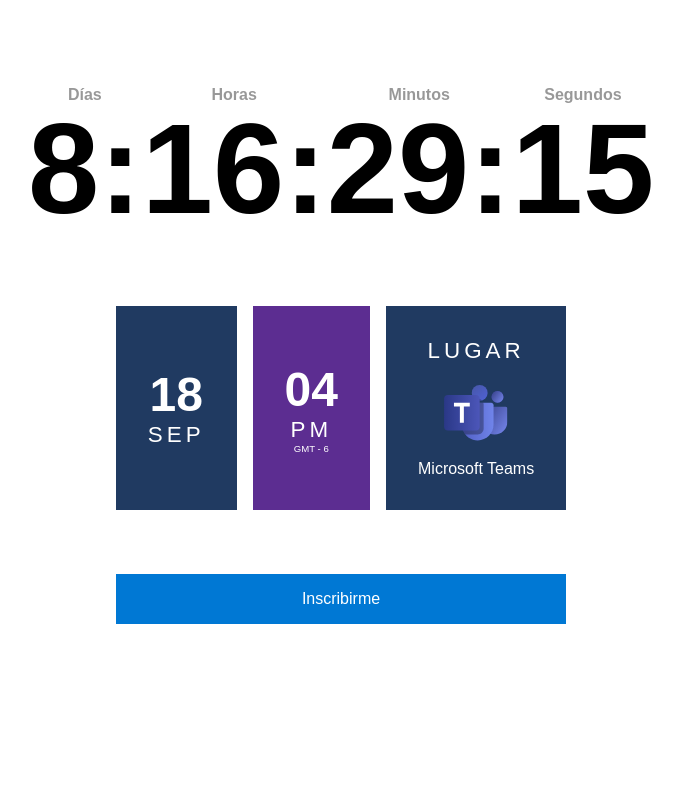
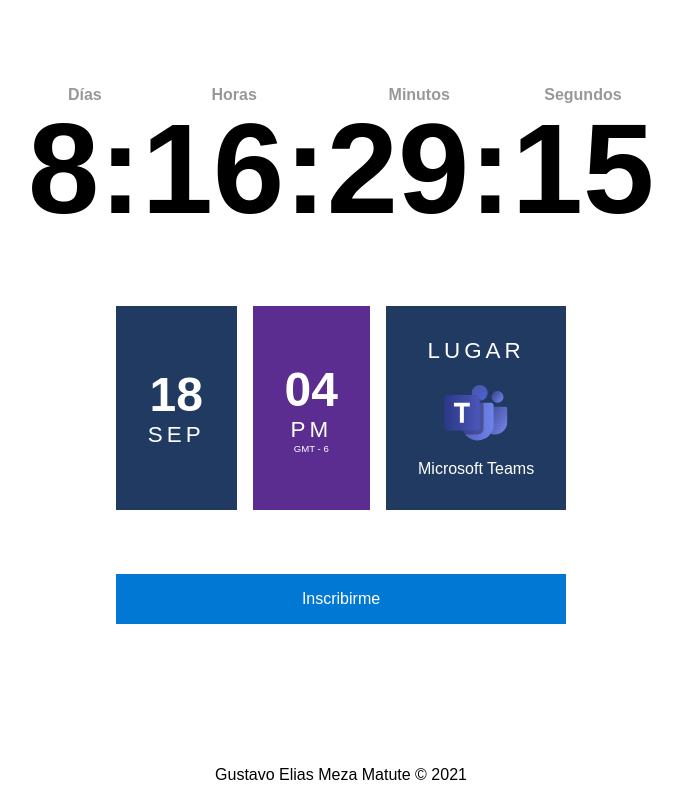
Before and after one commit to gustavo-exe/LandingPage-AIConAzure, a plain HTML site: page index.html in a window 1280 px wide. Shown: the part 850-1650 px from the top of the page, without its empty margins (299-981 px from the left). Before the commit the page ends 1600 px from the top, so only its background shows below. Drawn offline with Linux system fonts and the light colour scheme.

Commit message:
Pie de pagina, enlaces y favicon

```diff
--- /dev/null
+++ b/css/footer.css
@@ -0,0 +1,7 @@
+.pie-de-pagina{
+    padding: 1rem;
+    text-align: center;
+}
+a{
+    color: var(--Black);
+}
--- a/index.html
+++ b/index.html
@@ -4,6 +4,8 @@
     <meta charset="UTF-8">
     <meta http-equiv="X-UA-Compatible" content="IE=edge">
     <meta name="viewport" content="width=device-width, initial-scale=1.0">
+    <link rel="shortcut icon" href="https://lists.office.com/Images/84c31ca0-ac3b-4eae-ad11-519d80233e6f/2502a772-adc6-44a9-95c6-1f5efaed2753/T30FGHB75DSO1TZHRDXS5WGZU5/b9ac91cc-ed55-4f94-9f10-feee500ed219" type="image/x-icon">
+
     <title>Evento AI en Azure</title>
 
     <link rel="stylesheet" href="./css/normalize.css">
@@ -13,6 +15,7 @@
     <link rel="stylesheet" href="./css/cover.css">
     <link rel="stylesheet" href="./css/inscripciones.css">
     <link rel="stylesheet" href="./css/fragmentos-fecha.css">
+    <link rel="stylesheet" href="./css/footer.css">
 </head>
 <body>
     <section class="cover" >
@@ -51,14 +54,18 @@
                         <p class="lugar-footer">Microsoft Teams</p>
                     </div>
                 </div>
-                <a href="">
+                <a href="https://forms.office.com/r/FApTHQGVwn">
                     <div class="boton">
                         Inscribirme
                     </div>
                 </a>
             </article>
         </div>
+
     </section>
+    <footer  class="pie-de-pagina">
+        <a href="https://www.gustavoeliasexe.wtf/">Gustavo Elias Meza Matute</a> © 2021
+    </footer>
     <script src="./javascript/CountdownHN.js"></script>
 </body>
 </html>
```
